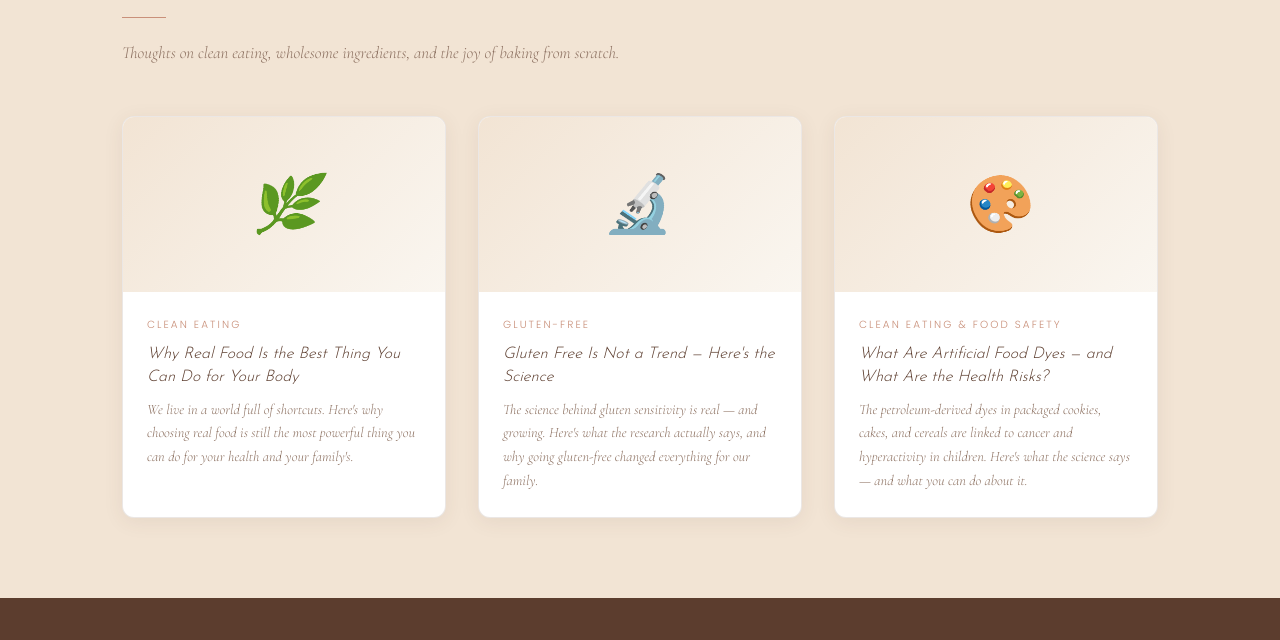
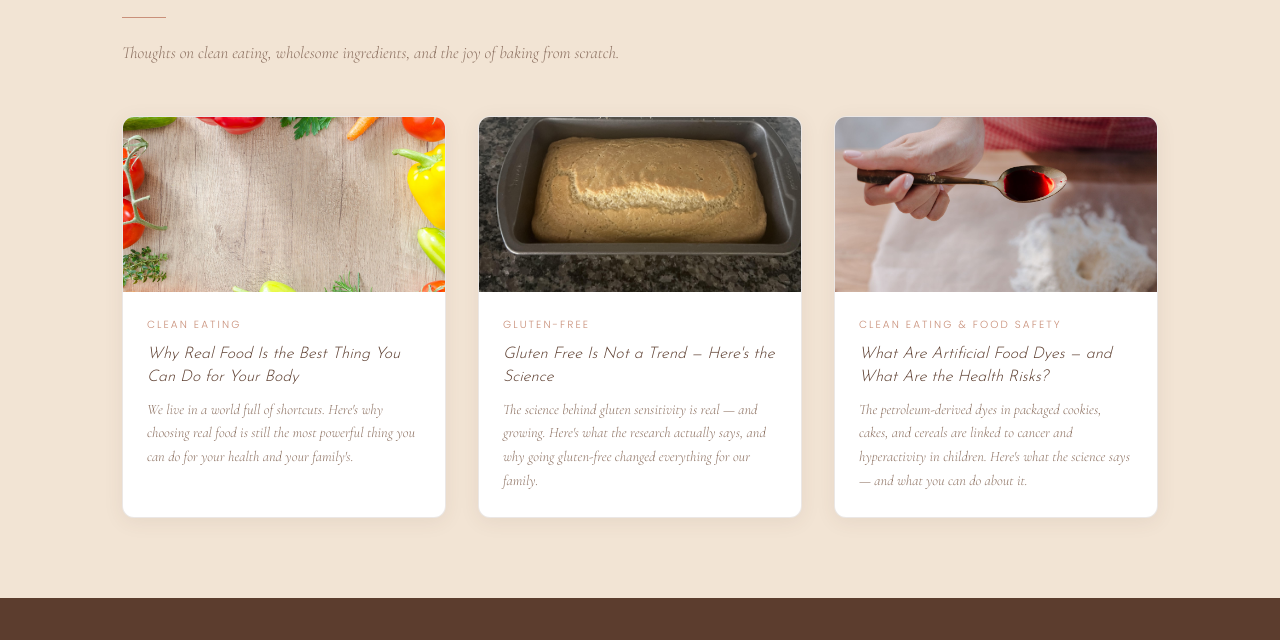
Before and after one commit to pnerbun/BakedWithLove, a plain HTML site: page index.html in a window 1280 px wide. Shown: the part 7096-7736 px from the top of the page. Drawn offline with nearby package versions, Linux system fonts and the light colour scheme.

Commit message:
Add photo thumbnails to homepage blog cards
- Replace emoji icons with Pexels/real photos on the 3 blog cards
- Clean eating: fresh organic vegetables
- Gluten free: Elizabeth's real GF bread (bread_cropped.jpg)
- Artificial food dyes: red food-dye spoon

```diff
--- a/index.html
+++ b/index.html
@@ -1003,7 +1003,9 @@
       <div class="blog-grid">
 
         <a href="blog/clean-eating.html" class="blog-card">
-          <div class="blog-card-img">🌿</div>
+          <div class="blog-card-img" style="padding: 0; overflow: hidden;">
+            <img src="Photos/blog_clean_eating.jpg" alt="Fresh organic vegetables on a wooden table" style="width: 100%; height: 100%; object-fit: cover; display: block;" />
+          </div>
           <div class="blog-card-body">
             <div class="blog-cat">Clean Eating</div>
             <div class="blog-title">Why Real Food Is the Best Thing You Can Do for Your Body</div>
@@ -1012,7 +1014,9 @@
         </a>
 
         <a href="blog/gluten-free.html" class="blog-card">
-          <div class="blog-card-img">🔬</div>
+          <div class="blog-card-img" style="padding: 0; overflow: hidden;">
+            <img src="Photos/bread_cropped.jpg" alt="Fresh-baked gluten-free bread loaf" style="width: 100%; height: 100%; object-fit: cover; display: block;" />
+          </div>
           <div class="blog-card-body">
             <div class="blog-cat">Gluten-Free</div>
             <div class="blog-title">Gluten Free Is Not a Trend — Here's the Science</div>
@@ -1021,7 +1025,9 @@
         </a>
 
         <a href="blog/03-artificial-food-dyes-health-risks.html" class="blog-card">
-          <div class="blog-card-img">🎨</div>
+          <div class="blog-card-img" style="padding: 0; overflow: hidden;">
+            <img src="Photos/blog_food_dyes.jpg" alt="Red artificial food dye on a spoon" style="width: 100%; height: 100%; object-fit: cover; display: block;" />
+          </div>
           <div class="blog-card-body">
             <div class="blog-cat">Clean Eating &amp; Food Safety</div>
             <div class="blog-title">What Are Artificial Food Dyes — and What Are the Health Risks?</div>
```
Also changed, not shown: Photos/blog_clean_eating.jpg (added), Photos/blog_food_dyes.jpg (added).
